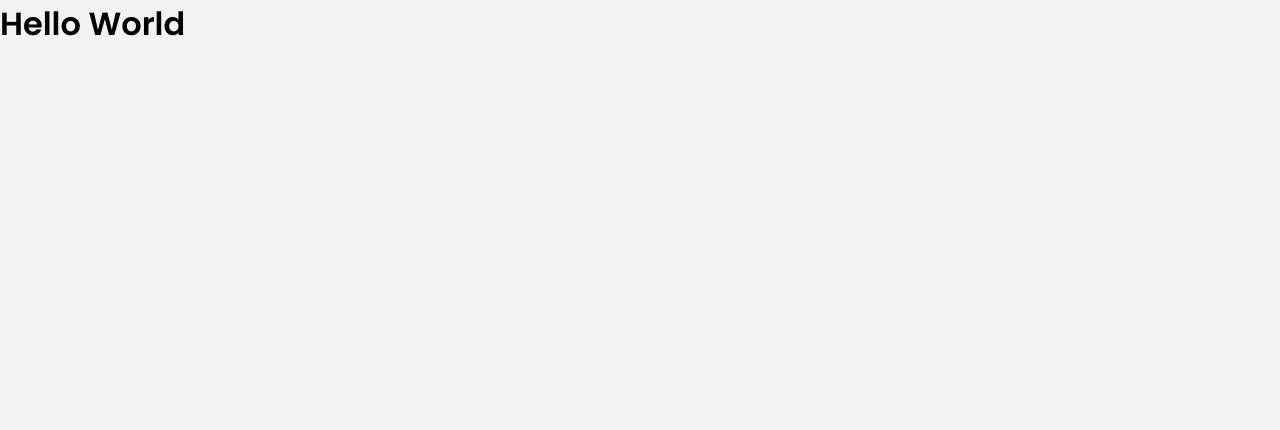
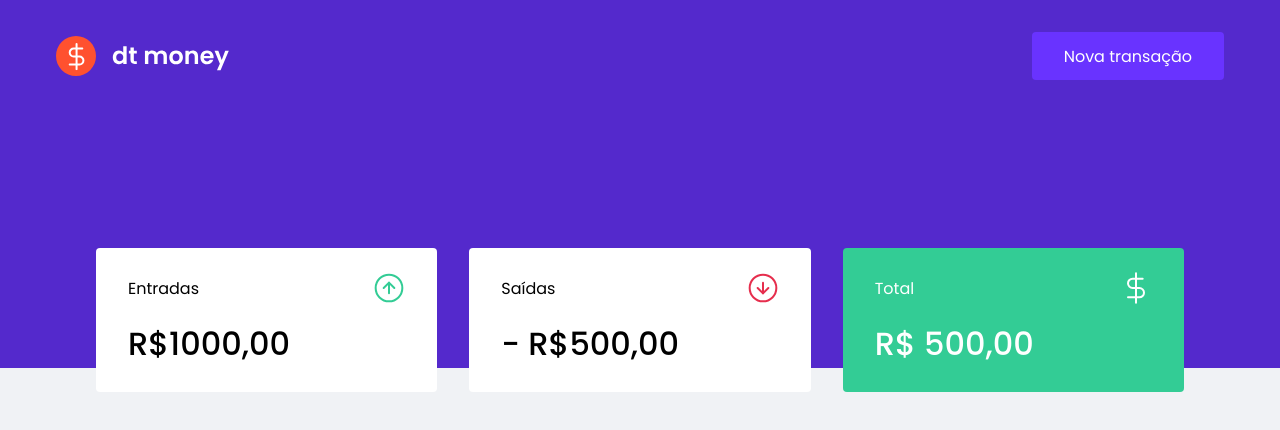
Before and after one commit to bruhendev/dtmoney, a React (Create React App) app: page / in a window 1280 px wide. Shown: the top 430 px of the page. Built offline with nearby package versions, Linux system fonts and the light colour scheme.

Commit message:
Iniciando o Dashboard

```diff
--- a/public/index.html
+++ b/public/index.html
@@ -11,7 +11,7 @@
 
   <title>dtmoney</title>
 
-  <link href="https://fonts.googleapis.com/css2?family=Poppins:wght@400;600&display=swap" rel="stylesheet">
+  <link href="https://fonts.googleapis.com/css2?family=Poppins:wght@400;500;600&display=swap" rel="stylesheet">
 </head>
 
 <body>
--- a/src/App.tsx
+++ b/src/App.tsx
@@ -1,11 +1,14 @@
+import { Dashborad } from "./components/Dashboard";
+import { Header } from "./components/Header";
 import { GlobalStyle } from "./styles/global";
 
 
 export function App() {
   return (
-    <div className="App">
-      <h1>Hello World</h1>
+    <>
+      <Header />
+      <Dashborad />
       <GlobalStyle/>
-    </div>
+    </>
   );
 }
--- /dev/null
+++ b/src/components/Dashboard/index.tsx
@@ -0,0 +1,10 @@
+import { Summary } from "../Summary";
+import { Container } from "./syles";
+
+export function Dashborad() {
+    return (
+        <Container>
+            <Summary></Summary>
+        </Container>
+    );
+}
--- /dev/null
+++ b/src/components/Dashboard/syles.ts
@@ -0,0 +1,7 @@
+import styled from "styled-components";
+
+export const Container = styled.main`
+    max-width: 1120px;
+    margin: 0 auto;
+    padding: 2.5rem 1rem;
+`
--- /dev/null
+++ b/src/components/Header/index.tsx
@@ -0,0 +1,15 @@
+import logoImg from '../../assets/logo.svg'
+import { Container, Content } from './styles'
+
+export function Header() {
+    return (
+        <Container>
+            <Content>
+                <img src={logoImg} alt="dt money" />
+                <button type='button'>
+                    Nova transação
+                </button>
+            </Content>
+        </Container>
+    )
+}
--- /dev/null
+++ b/src/components/Header/styles.ts
@@ -0,0 +1,31 @@
+import styled from "styled-components";
+
+export const Container = styled.header`
+    background: var(--blue);
+`
+
+export const Content = styled.div`
+    max-width: 1200px;
+    margin: 0 auto;
+
+    padding: 2rem 1rem 18rem;
+    display: flex;
+    align-items: center;
+    justify-content: space-between;
+
+    button {
+        font-size: 1rem;
+        color: #FFF;
+        background-color: var(--blue-light);
+        border: 0;
+        padding: 0 2rem;
+        border-radius: 0.25rem;
+        height: 3rem;
+
+        transition: filter 0.3s;
+
+        &:hover {
+            filter: brightness(0.9);
+        }
+    }
+`
--- /dev/null
+++ b/src/components/Summary/index.tsx
@@ -0,0 +1,32 @@
+import { Container } from "./style";
+import incomeImg from '../../assets/income.svg';
+import outcomeImg from '../../assets/outcome.svg';
+import totalImg from '../../assets/total.svg';
+
+export function Summary() {
+    return (
+        <Container>
+            <div>
+                <header>
+                    <p>Entradas</p>
+                    <img src={incomeImg} alt="Entradas" />
+                </header>
+                <strong>R$1000,00</strong>
+            </div>
+            <div>
+                <header>
+                    <p>Saídas</p>
+                    <img src={outcomeImg} alt="Saídas" />
+                </header>
+                <strong>- R$500,00</strong>
+            </div>
+            <div className="highlight-background">
+                <header >
+                    <p>Total</p>
+                    <img src={totalImg} alt="Total" />
+                </header>
+                <strong>R$ 500,00</strong>
+            </div>
+        </Container>
+    );
+}
--- /dev/null
+++ b/src/components/Summary/style.ts
@@ -0,0 +1,38 @@
+import styled from "styled-components";
+
+export const Container = styled.div`
+    display: grid;
+    grid-template-columns: repeat(3, 1fr);
+    gap: 2rem;
+    margin-top: -10rem;
+
+    div {
+        background: var(--shape);
+        padding: 1.5rem 2rem;
+        border-radius: 0.25rem;
+        color: var(--text-title);
+
+        header {
+            display: flex;
+            align-items: center;
+            justify-content: space-between;
+        }
+        strong {
+
+            display: block;
+            margin-top: 1rem;
+            font-size: 2rem;
+            font-weight: 500;
+            line-height: 3rem;
+        }
+
+        &.highlight-background {
+            background: var(--green);
+            color: #FFF;
+        }
+
+    }
+
+
+
+`
--- a/src/styles/global.ts
+++ b/src/styles/global.ts
@@ -4,6 +4,7 @@
  :root {
      --background: #f0f2f5;
      --red: #e52e4d;
+     --green: #33cc95;
      --blue: #5429cc;
 
      --blue-light: #6933ff;
```
